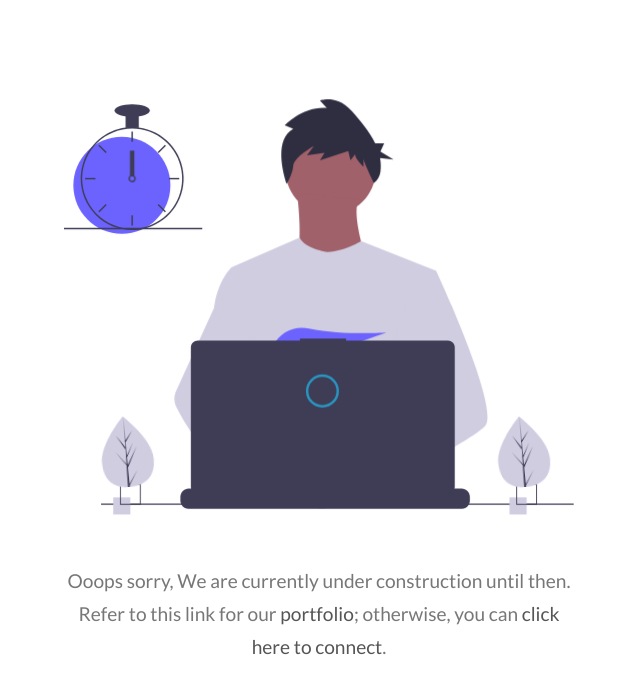
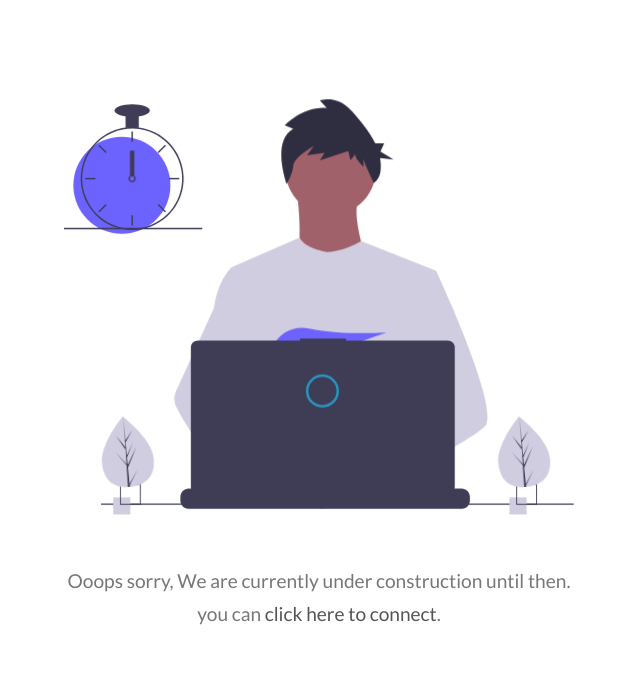
Before and after one commit to aazambakali/portfolio, a plain HTML site: page index.html in a window 1280 px wide. Shown: the part 192-885 px from the top of the page, without its empty margins (321-961 px from the left). After the commit the page ends 853 px from the top, so only its background shows below. Drawn offline with nearby package versions, Linux system fonts and the light colour scheme.

Commit message:
Update index.html

```diff
--- a/index.html
+++ b/index.html
@@ -243,7 +243,7 @@
               </clipPath>
             </defs>
           </svg>
-          <p>Ooops sorry, We are currently under construction until then. Refer to this link for our <a target="_blank" href="https://docs.google.com/document/d/1R4eo1E-DhobzDOuzC2vOoPnq8B_WuhcyqWeYihKkuqc/edit?usp=sharing">portfolio</a>; otherwise, you can <a href="mailto:aazambakali23@gmail.com">click here to connect</a>.</p>
+          <p>Ooops sorry, We are currently under construction until then. you can <a href="mailto:aazambakali23@gmail.com">click here to connect</a>.</p>
         </div>
       </div>
 
```
